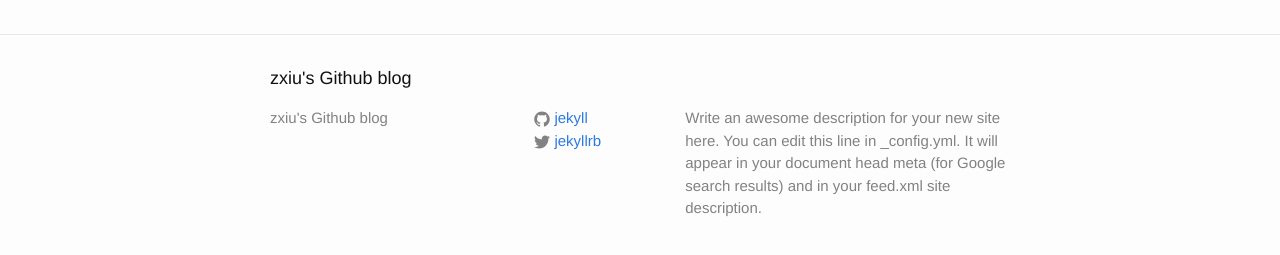
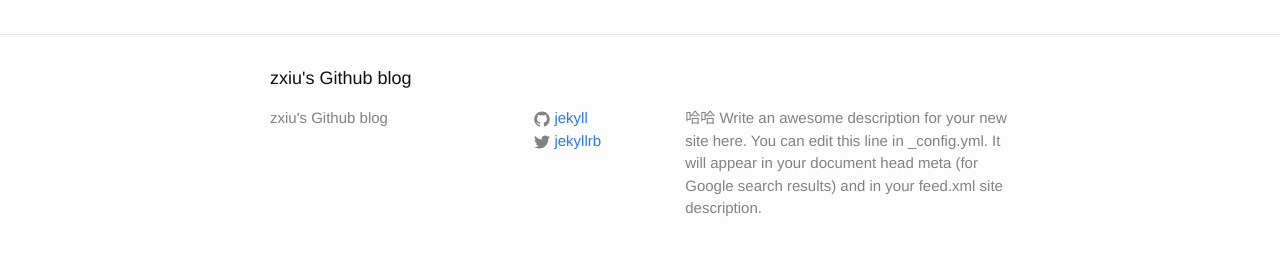
Before and after one commit to zxiu/zxiu.github.io, a Jekyll site: the page built from index.html, in a window 1280 px wide. Shown: the part 352-607 px from the top of the page. Built offline with Jekyll 4.4.1, drawn with Linux system fonts in a browser that asks for light colours.

Commit message:
Update _config.yml

```diff
--- a/_config.yml
+++ b/_config.yml
@@ -9,6 +9,7 @@
 title: zxiu's Github blog
 # email: your-email@domain.com
 description: > # this means to ignore newlines until "baseurl:"
+  哈哈
   Write an awesome description for your new site here. You can edit this
   line in _config.yml. It will appear in your document head meta (for
   Google search results) and in your feed.xml site description.
```
